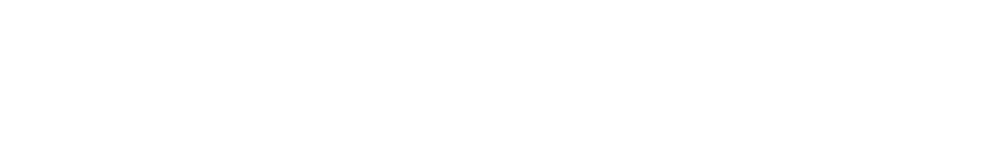
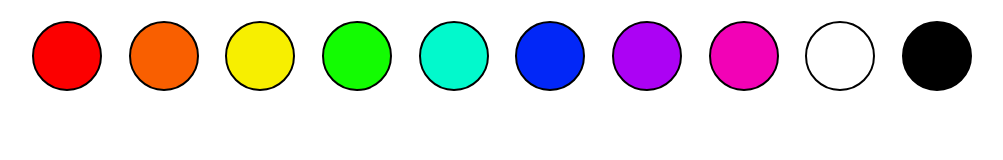
Before and after one commit to LaurelineAB/mastermind, a plain HTML site: page index.html in a window 1280 px wide. Shown: the whole page, without its empty margins (138-1141 px from the left). Drawn offline with Linux system fonts and the light colour scheme.

Commit message:
Création des boutons de choix de couleurs

```diff
--- a/index.html
+++ b/index.html
@@ -3,9 +3,15 @@
 <head>
     <meta charset="UTF-8">
     <title>Projet perso : Mastermind</title>
+    <link rel="stylesheet" href="style.css" type="text/css" />
 </head>
 <body>
+    <main>
+        <section id="color-choice">
 
-   <script type="text/javascript" src="index.js"></script>
+        </section>
+    </main>
+
+    <script type="text/javascript" src="index.js"></script>
 </body>
 </html>
--- a/index.js
+++ b/index.js
@@ -1,4 +1,4 @@
-window.addEventListener("DOMContentLoader", function() {
+window.addEventListener("DOMContentLoaded", function() {
 
     let colors =
     [
@@ -42,7 +42,33 @@ window.addEventListener("DOMContentLoader", function() {
             name: "pink",
             hex: "#f202b6"
         },
+        {
+            id: 8,
+            name: "white",
+            hex: "#fff"
+        },
+        {
+            id: 9,
+            name: "black",
+            hex: "#000"
+        },
 
     ]
 
+    //Sélection des couleurs
+    function colorButtons ()
+    {
+        let section = document.getElementById("color-choice");
+
+        for (color of colors)
+        {
+            let button = document.createElement("button");
+            button.id = color.name;
+            section.appendChild(button);
+            button.style.backgroundColor = color.hex;
+        }
+    }
+
+
+    colorButtons();
 })
--- /dev/null
+++ b/style.css
@@ -0,0 +1,11 @@
+#color-choice {
+    text-align: center;
+}
+
+button {
+    width:70px;
+    height: 70px;
+    margin: 1em;
+    border-radius:50%;
+    border: 2px solid black;
+}
```
